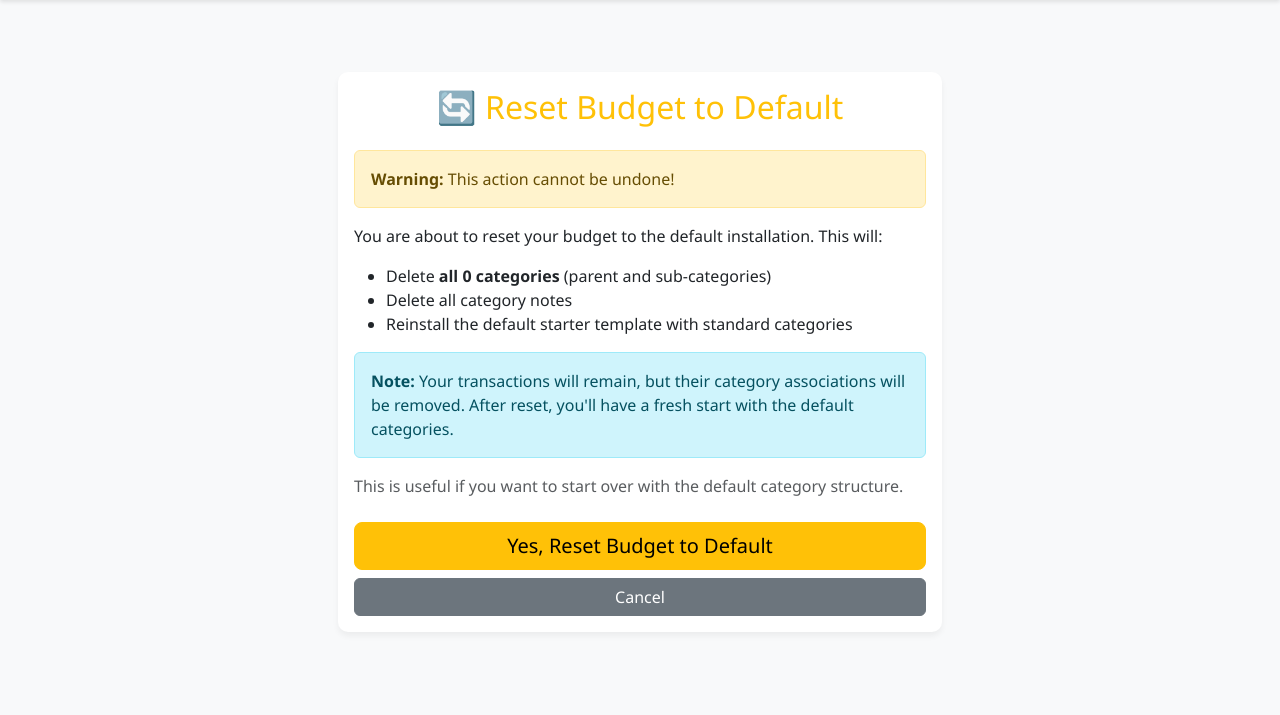
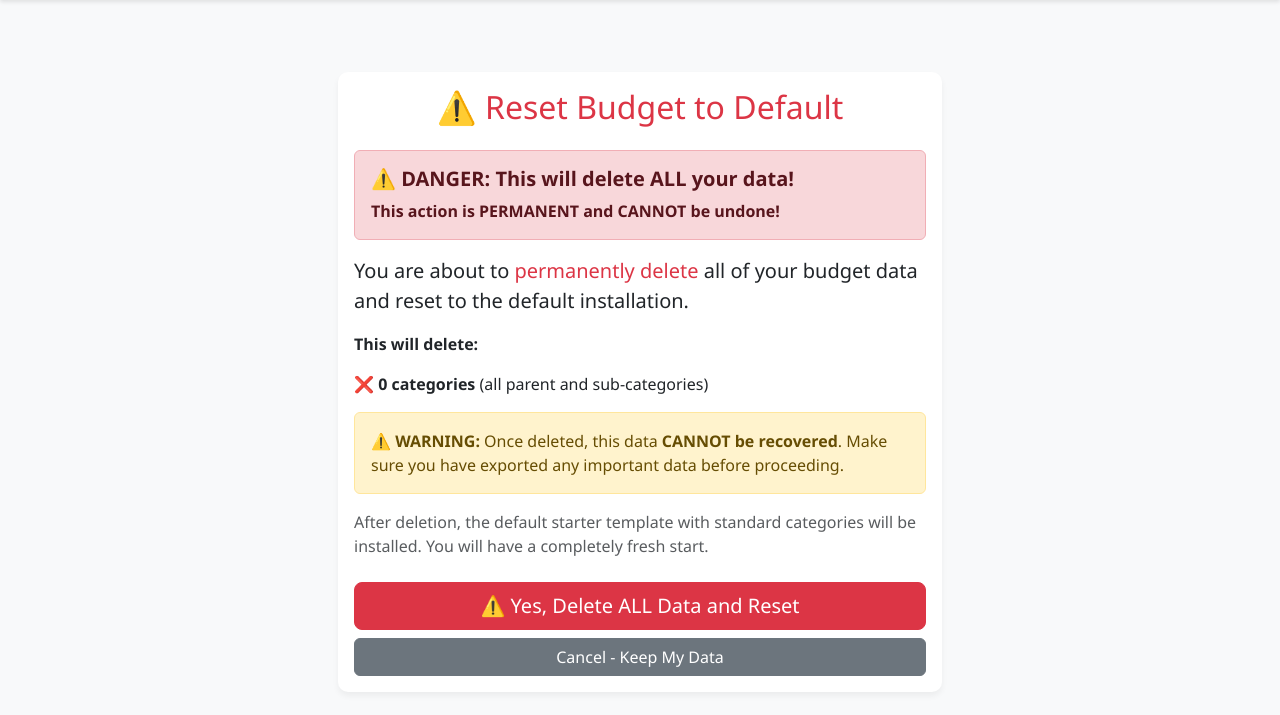
Before and after one commit to Gertdj/budget-app, a Django app: page /categories/reset-budget/ in a window 1280 px wide. Shown: the part 56-771 px from the top of the page. Run offline with Django 5.2, Linux system fonts and the light colour scheme; a user stored in the database is signed in; data comes from the database, SQL or seed files in the repository; data that the repository does not hold is empty.

Commit message:
Update reset budget to delete all data including transactions
- Delete all transactions when resetting budget (not just category associations)
- Add prominent warnings that all data will be permanently deleted
- Change confirmation page styling to danger/red theme
- Show counts for all data types that will be deleted
- Make it clear that data cannot be recovered

```diff
--- a/finance/templates/finance/reset_budget_confirm.html
+++ b/finance/templates/finance/reset_budget_confirm.html
@@ -3,36 +3,42 @@
 {% block content %}
 <div class="row justify-content-center">
     <div class="col-12 col-md-6">
-        <div class="card mt-5">
+        <div class="card mt-5 border-danger">
             <div class="card-body">
-                <h2 class="card-title text-center mb-4 text-warning">🔄 Reset Budget to Default</h2>
+                <h2 class="card-title text-center mb-4 text-danger">⚠️ Reset Budget to Default</h2>
+
+                <div class="alert alert-danger" role="alert">
+                    <h5 class="alert-heading"><strong>⚠️ DANGER: This will delete ALL your data!</strong></h5>
+                    <p class="mb-0"><strong>This action is PERMANENT and CANNOT be undone!</strong></p>
+                </div>
+
+                <p class="lead">You are about to <strong class="text-danger">permanently delete</strong> all of your budget data and reset to the default installation.</p>
+
+                <p><strong>This will delete:</strong></p>
+                <ul class="list-unstyled">
+                    <li class="mb-2">❌ <strong>{{ category_count }} categories</strong> (all parent and sub-categories)</li>
+                    {% if budget_count > 0 %}
+                    <li class="mb-2">❌ <strong>{{ budget_count }} budget entries</strong></li>
+                    {% endif %}
+                    {% if transaction_count > 0 %}
+                    <li class="mb-2">❌ <strong>{{ transaction_count }} transactions</strong> (all transaction history)</li>
+                    {% endif %}
+                    {% if note_count > 0 %}
+                    <li class="mb-2">❌ <strong>{{ note_count }} category notes</strong></li>
+                    {% endif %}
+                </ul>
 
                 <div class="alert alert-warning" role="alert">
-                    <strong>Warning:</strong> This action cannot be undone!
+                    <strong>⚠️ WARNING:</strong> Once deleted, this data <strong>CANNOT be recovered</strong>. Make sure you have exported any important data before proceeding.
                 </div>
 
-                <p>You are about to reset your budget to the default installation. This will:</p>
-
-                <ul>
-                    <li>Delete <strong>all {{ category_count }} categories</strong> (parent and sub-categories)</li>
-                    {% if budget_count > 0 %}
-                    <li>Delete <strong>all {{ budget_count }} budget entries</strong> associated with these categories</li>
-                    {% endif %}
-                    <li>Delete all category notes</li>
-                    <li>Reinstall the default starter template with standard categories</li>
-                </ul>
-
-                <div class="alert alert-info" role="alert">
-                    <strong>Note:</strong> Your transactions will remain, but their category associations will be removed. After reset, you'll have a fresh start with the default categories.
-                </div>
-
-                <p class="text-muted">This is useful if you want to start over with the default category structure.</p>
+                <p class="text-muted">After deletion, the default starter template with standard categories will be installed. You will have a completely fresh start.</p>
 
                 <form method="post" class="mt-4">
                     {% csrf_token %}
                     <div class="d-grid gap-2">
-                        <button type="submit" class="btn btn-warning btn-lg">Yes, Reset Budget to Default</button>
-                        <a href="{% url 'category_list' %}" class="btn btn-secondary">Cancel</a>
+                        <button type="submit" class="btn btn-danger btn-lg">⚠️ Yes, Delete ALL Data and Reset</button>
+                        <a href="{% url 'category_list' %}" class="btn btn-secondary">Cancel - Keep My Data</a>
                     </div>
                 </form>
             </div>
--- a/finance/views.py
+++ b/finance/views.py
@@ -376,7 +376,7 @@ def edit_household(request):
 
 @login_required
 def reset_budget(request):
-    """Reset budget to default installation - delete all categories/budgets and reinstall default template"""
+    """Reset budget to default installation - delete ALL data and reinstall default template"""
     household = get_user_household(request.user)
     if not household:
         return redirect('register')
@@ -385,6 +385,12 @@ def reset_budget(request):
         # Get counts before deletion for message
         category_count = Category.objects.filter(household=household).count()
         budget_count = Budget.objects.filter(category__household=household).count()
+        transaction_count = Transaction.objects.filter(household=household).count()
+        note_count = CategoryNote.objects.filter(category__household=household).count()
+
+        # Delete ALL data for this household
+        # Delete transactions first (they reference categories with SET_NULL, so won't cascade)
+        Transaction.objects.filter(household=household).delete()
 
         # Delete all categories (this will cascade delete budgets and notes)
         Category.objects.filter(household=household).delete()
@@ -392,7 +398,7 @@ def reset_budget(request):
         # Reinstall default template
         try:
             categories_created = create_base_starter_template(household)
-            messages.success(request, f'Budget reset complete! Deleted {category_count} categories and {budget_count} budget entries. Installed {categories_created} default categories.')
+            messages.success(request, f'Budget reset complete! Deleted {category_count} categories, {budget_count} budget entries, {transaction_count} transactions, and {note_count} notes. Installed {categories_created} default categories.')
         except Exception as e:
             messages.error(request, f'Budget reset partially completed, but there was an error installing default categories: {str(e)}')
 
@@ -401,10 +407,14 @@ def reset_budget(request):
     # GET request - show confirmation
     category_count = Category.objects.filter(household=household).count()
     budget_count = Budget.objects.filter(category__household=household).count()
+    transaction_count = Transaction.objects.filter(household=household).count()
+    note_count = CategoryNote.objects.filter(category__household=household).count()
 
     context = {
         'category_count': category_count,
         'budget_count': budget_count,
+        'transaction_count': transaction_count,
+        'note_count': note_count,
     }
     return render(request, 'finance/reset_budget_confirm.html', context)
 
```
